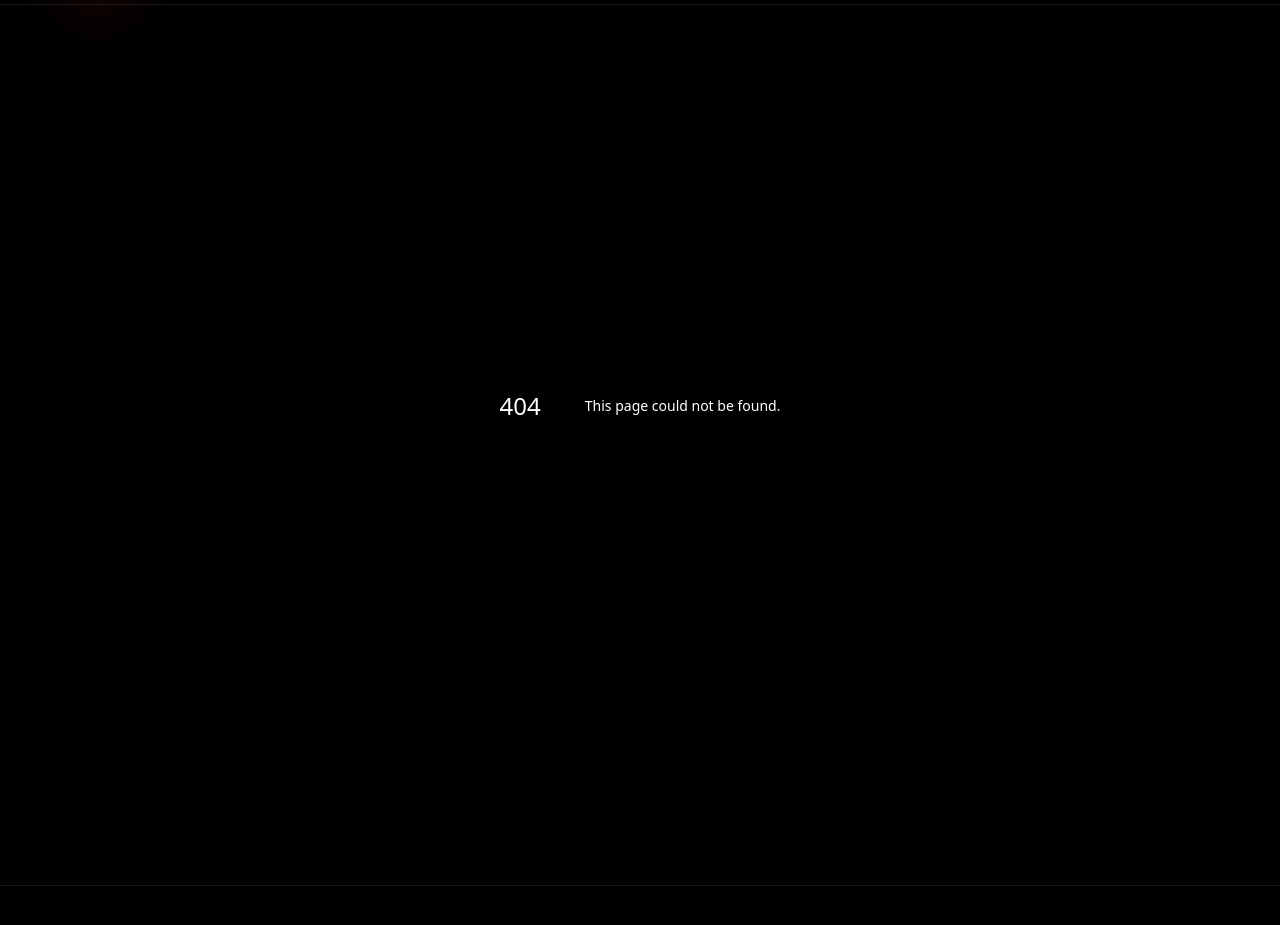
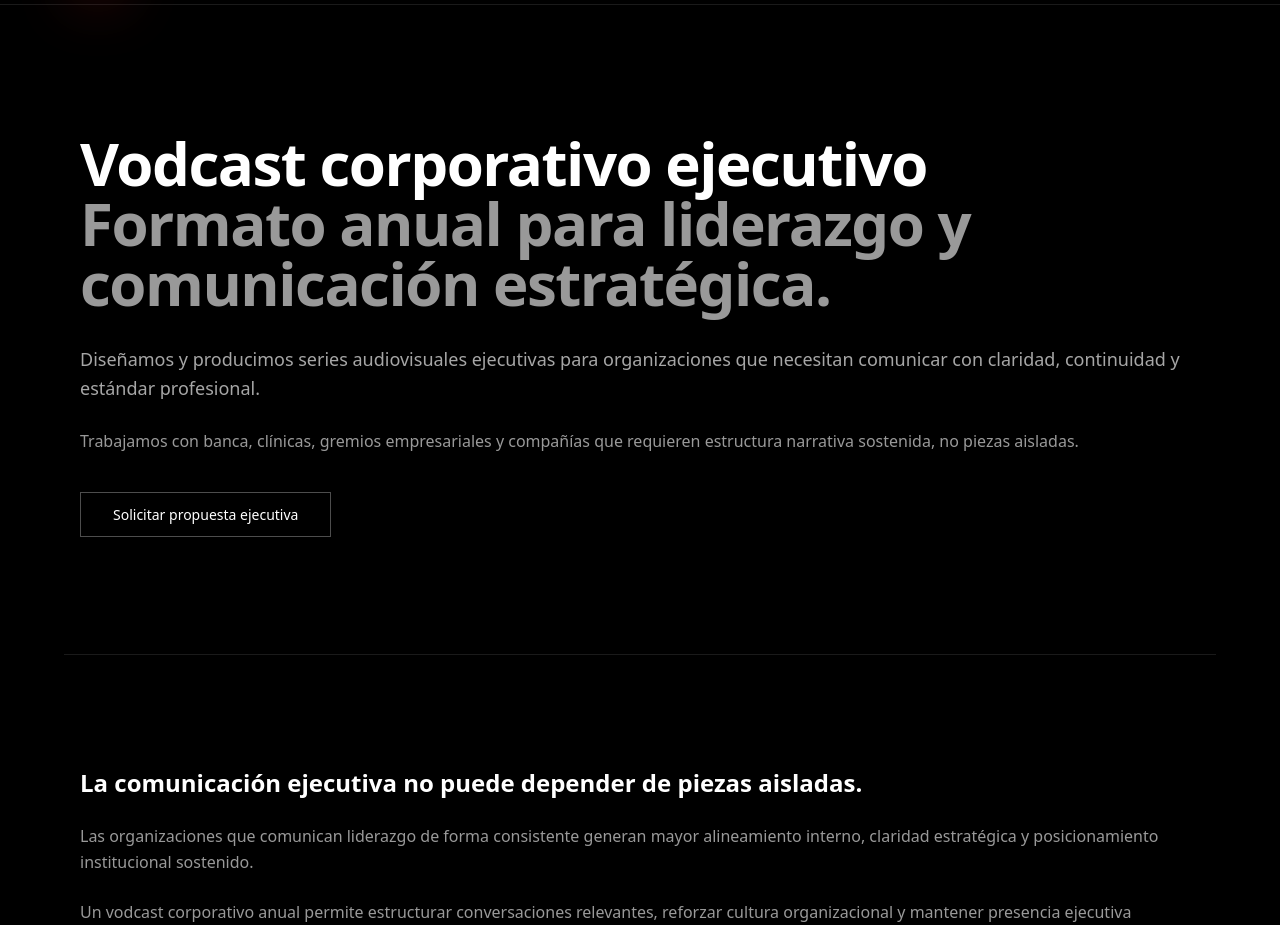
Before and after one commit to TronxGroup/Dekaelo-Media, a Next.js app: page /vodcastcorporativoanual in a window 1280 px wide. Before the commit this address had no page. Shown: the part 60-985 px from the top of the page. Built offline with nearby package versions, Linux system fonts and the light colour scheme.

Commit message:
Create page.tsx

```diff
--- /dev/null
+++ b/app/vodcastcorporativoanual/page.tsx
@@ -0,0 +1,208 @@
+import type { Metadata } from "next";
+import Link from "next/link";
+
+export const metadata: Metadata = {
+  title: "Vodcast Corporativo Ejecutivo — Serie Anual para Empresas | Dekaelo Media",
+  description:
+    "Diseñamos y producimos series ejecutivas anuales para gerencias y directorios que necesitan comunicar liderazgo con claridad y continuidad.",
+  robots: { index: true, follow: true },
+};
+
+export default function Page() {
+  return (
+    <main className="bg-black text-white selection:bg-white selection:text-black">
+
+      {/* HERO */}
+      <section className="container max-w-4xl py-32">
+        <h1 className="text-4xl md:text-6xl font-semibold leading-[1.1] tracking-tight">
+          Vodcast corporativo ejecutivo
+          <br />
+          <span className="text-white/60">
+            Formato anual para liderazgo y comunicación estratégica.
+          </span>
+        </h1>
+
+        <p className="mt-8 text-lg text-white/65 leading-relaxed">
+          Diseñamos y producimos series audiovisuales ejecutivas para
+          organizaciones que necesitan comunicar con claridad,
+          continuidad y estándar profesional.
+        </p>
+
+        <p className="mt-6 text-white/60 leading-relaxed">
+          Trabajamos con banca, clínicas, gremios empresariales y compañías
+          que requieren estructura narrativa sostenida, no piezas aisladas.
+        </p>
+
+        <div className="mt-12">
+          <Link
+            href="/contacto"
+            className="border border-white/30 px-8 py-3 text-sm hover:bg-white hover:text-black transition"
+          >
+            Solicitar propuesta ejecutiva
+          </Link>
+        </div>
+      </section>
+
+
+      {/* PROBLEMA */}
+      <section className="container border-t border-white/10 py-28 max-w-4xl">
+        <h2 className="text-2xl font-semibold mb-6">
+          La comunicación ejecutiva no puede depender de piezas aisladas.
+        </h2>
+
+        <p className="text-white/60 leading-relaxed">
+          Las organizaciones que comunican liderazgo de forma consistente
+          generan mayor alineamiento interno, claridad estratégica y
+          posicionamiento institucional sostenido.
+        </p>
+
+        <p className="mt-6 text-white/60 leading-relaxed">
+          Un vodcast corporativo anual permite estructurar conversaciones
+          relevantes, reforzar cultura organizacional y mantener presencia
+          ejecutiva continua durante todo el año.
+        </p>
+      </section>
+
+
+      {/* MODELO ANUAL */}
+      <section className="container border-t border-white/10 py-28 max-w-5xl">
+        <h2 className="text-2xl font-semibold mb-10">
+          Modelo Serie Ejecutiva 2026
+        </h2>
+
+        <div className="grid md:grid-cols-2 gap-14 text-white/70 text-sm leading-relaxed">
+
+          <div>
+            <h3 className="text-white font-medium mb-4">
+              Estructura estratégica
+            </h3>
+            <ul className="space-y-3">
+              <li>• Definición de objetivos comunicacionales</li>
+              <li>• Diseño de formato y narrativa</li>
+              <li>• Calendario anual de producción</li>
+              <li>• Planificación de invitados y temáticas</li>
+            </ul>
+          </div>
+
+          <div>
+            <h3 className="text-white font-medium mb-4">
+              Producción continua
+            </h3>
+            <ul className="space-y-3">
+              <li>• Temporadas de 6–12 episodios</li>
+              <li>• Trailer institucional</li>
+              <li>• Clips para comunicación interna y externa</li>
+              <li>• Postproducción completa y entregas optimizadas</li>
+            </ul>
+          </div>
+
+        </div>
+
+        <p className="mt-14 text-white/60 leading-relaxed max-w-3xl">
+          Diseñado para presidencias, gerencias generales, directorios
+          y áreas de comunicación que requieren continuidad,
+          estructura y estándar visual consistente.
+        </p>
+      </section>
+
+
+      {/* PROCESO */}
+      <section className="container border-t border-white/10 py-28 max-w-6xl">
+        <h2 className="text-sm uppercase tracking-widest text-white/40 mb-16">
+          Proceso de trabajo
+        </h2>
+
+        <div className="grid md:grid-cols-4 gap-12 text-white/70 text-sm leading-relaxed">
+
+          <div>
+            <div className="text-white font-medium mb-3">01 — Estrategia</div>
+            Definición de objetivos, audiencia y enfoque narrativo.
+          </div>
+
+          <div>
+            <div className="text-white font-medium mb-3">02 — Diseño</div>
+            Desarrollo de formato, pauta y planificación anual.
+          </div>
+
+          <div>
+            <div className="text-white font-medium mb-3">03 — Producción</div>
+            Rodaje profesional con dirección ejecutiva y estándar cinematográfico.
+          </div>
+
+          <div>
+            <div className="text-white font-medium mb-3">04 — Postproducción</div>
+            Edición, corrección de color, sonido y optimización por canal.
+          </div>
+
+        </div>
+      </section>
+
+
+      {/* PARA QUIÉN ES */}
+      <section className="container border-t border-white/10 py-28 max-w-4xl">
+        <h2 className="text-2xl font-semibold mb-6">
+          ¿Para quién es este formato?
+        </h2>
+
+        <div className="text-white/70 leading-relaxed space-y-4">
+          <p>• Empresas medianas y grandes que requieren comunicación sostenida.</p>
+          <p>• Organizaciones con liderazgo activo que necesita visibilidad estratégica.</p>
+          <p>• Gerencias de comunicaciones internas.</p>
+          <p>• Directorios que buscan reforzar cultura y alineamiento.</p>
+        </div>
+      </section>
+
+
+      {/* EXPERIENCIA */}
+      <section className="container border-t border-white/10 py-28 max-w-5xl">
+        <h2 className="text-sm uppercase tracking-widest text-white/40 mb-16">
+          Experiencia
+        </h2>
+
+        <div className="grid md:grid-cols-3 gap-16">
+          <div>
+            <div className="text-6xl font-semibold">58+</div>
+            <p className="text-white/50 mt-3 text-sm">
+              episodios producidos
+            </p>
+          </div>
+
+          <div>
+            <div className="text-6xl font-semibold">6</div>
+            <p className="text-white/50 mt-3 text-sm">
+              industrias distintas
+            </p>
+          </div>
+
+          <div>
+            <div className="text-6xl font-semibold">3+</div>
+            <p className="text-white/50 mt-3 text-sm">
+              años desarrollando series continuas
+            </p>
+          </div>
+        </div>
+      </section>
+
+
+      {/* CTA FINAL */}
+      <section className="container border-t border-white/10 py-32 text-center">
+        <h2 className="text-2xl mb-6">
+          Evaluemos tu proyecto
+        </h2>
+
+        <p className="text-white/50 mb-10 max-w-2xl mx-auto">
+          Cuéntanos el tamaño de tu organización y objetivos estratégicos.
+          Diseñamos propuesta anual acorde a tu estructura.
+        </p>
+
+        <Link
+          href="/contacto"
+          className="border border-white/30 px-10 py-4 text-sm hover:bg-white hover:text-black transition"
+        >
+          Solicitar propuesta ejecutiva
+        </Link>
+      </section>
+
+    </main>
+  );
+}
```
